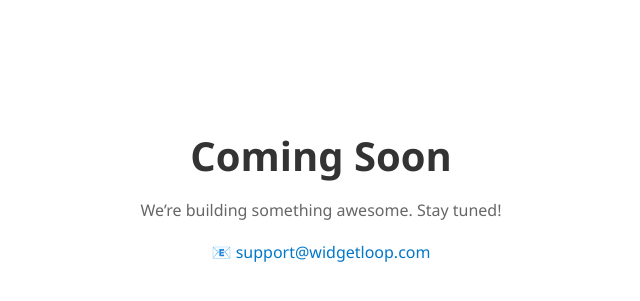
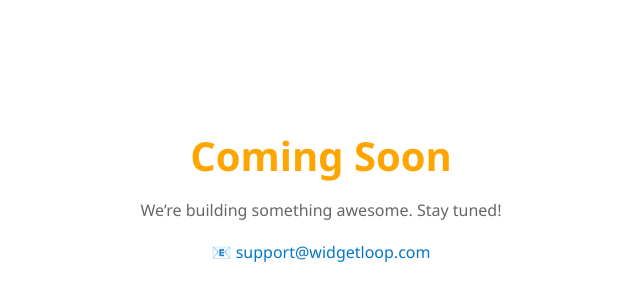
Before and after one commit to widgetlooptechnologies/wlt-website, a plain HTML site: page index.html in a window 1280 px wide. Shown: the part 210-511 px from the top of the page, without its empty margins (319-959 px from the left). Drawn offline with Linux system fonts and the light colour scheme.

Commit message:
colour change

```diff
--- a/index.html
+++ b/index.html
@@ -10,7 +10,7 @@
 <body>
   <div class="container">
 <!--     <img src="images/logo.png" alt="Company Logo" class="logo"> -->
-    <h1>Coming Soon</h1>
+    <h1 style="color: orange;">Coming Soon</h1>
     <p>We’re building something awesome. Stay tuned!</p>
 
     <div class="contact">
```
